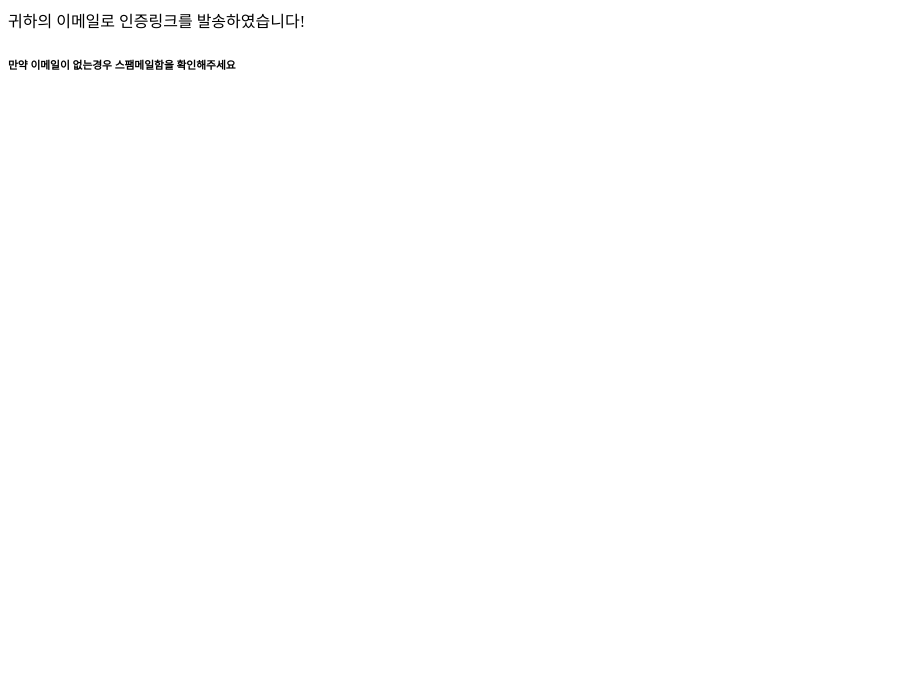
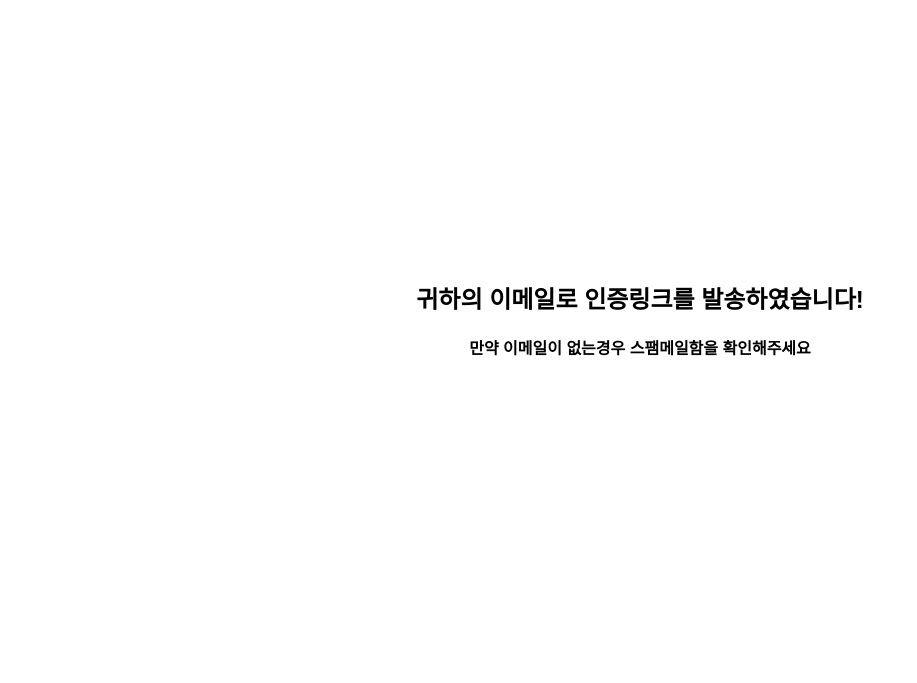
Before and after one commit to TeamLunarKR/ordercall, a website: page public/html/mailverify.html in a window 1280 px wide. Shown: the whole page, without its empty margins (0-917 px from the left). Drawn offline with Linux system fonts and the light colour scheme.

Commit message:
프론트엔드 수정

```diff
--- /dev/null
+++ b/public/css/mailverify.css
@@ -0,0 +1,33 @@
+* {
+    margin: 0px;
+    padding: 0px;
+    text-decoration: none;
+    font-family:sans-serif;
+
+  }
+
+  body {
+    background-image:#34495e;
+  }
+
+  .mailForm {
+    position:absolute;
+    height:400px;
+    background-color:#FFFFFF;
+    text-align:center;
+    top:60%;
+    left:50%;
+    transform: translate(-50%,-50%);
+    border-radius: 15px;
+  }
+
+  .mailForm h4 {
+    text-align: center;
+    margin: 20px;
+  }
+
+  .textForm {
+    border-bottom: 2px solid #adadad;
+    margin: 50px;
+    padding: 10px 10px;
+  }
--- a/public/html/mailverify.html
+++ b/public/html/mailverify.html
@@ -2,13 +2,13 @@
 <html lang="ko">
 <head>
     <meta charset="UTF-8">
-    <meta http-equiv="X-UA-Compatible" content="IE=edge">
-    <meta name="viewport" content="width=device-width, initial-scale=1.0">
-    <title>OrderCall Email Verify</title>
+    <link rel="stylesheet" href="/css/mailverify.css">
+    <title>OrderCall Login</title>
 </head>
 <body>
-    귀하의 이메일로 인증링크를 발송하였습니다!
-
-    <h6>만약 이메일이 없는경우 스팸메일함을 확인해주세요</h6>
+    <form action="doJoin" method="POST" class="mailForm">
+        <h2>귀하의 이메일로 인증링크를 발송하였습니다!</h2>
+        <h4>만약 이메일이 없는경우 스팸메일함을 확인해주세요</h4>
+    </form>
 </body>
 </html>
```
Also changed, not shown: public/html/home.html (+0 -2 lines).
